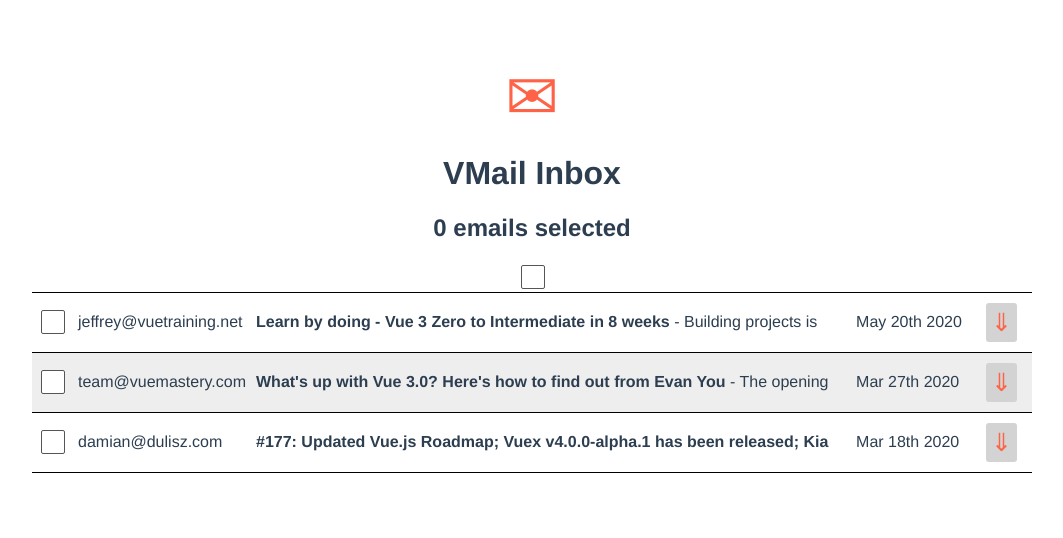
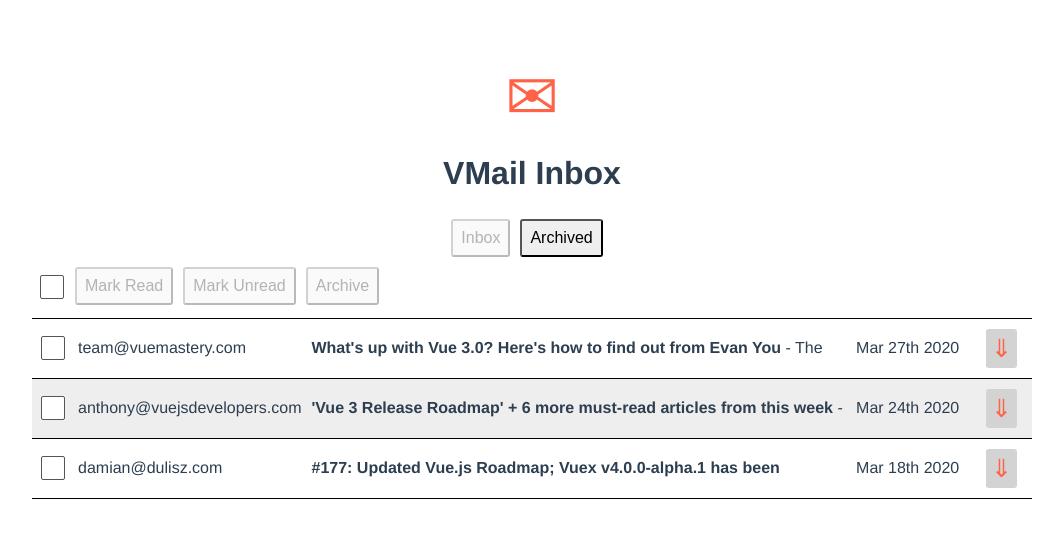
Before and after one commit to andreikurnosov/vue-mailbox, a Vue app: page / in a window 1280 px wide. Shown: the top 538 px of the page, without its empty margins (108-1171 px from the left). Built offline with nearby package versions, Linux system fonts and the light colour scheme; data requests are answered from the project's data file.

Commit message:
changing between archive and inbox screens

```diff
--- a/db.json
+++ b/db.json
@@ -7,7 +7,7 @@
       "body": "The opening keynote of VueConf US this year was Evan You (the creator of Vue), giving his State of the Vuenion address. He walked us through the journey of getting Vue 3 from a prototype to a reality the past year. He also dove into Vue's overall growth in the community.",
       "sentAt": "2020-03-27T18:25:43.511Z",
       "archived": false,
-      "read": true
+      "read": false
     },
     {
       "id": 2,
@@ -15,8 +15,8 @@
       "subject": "Learn by doing - Vue 3 Zero to Intermediate in 8 weeks",
       "body": "Building projects is one of the most effective ways to learn - and _the_ most effective way _remember_ what you've learned - but it can be frustrating.\n\nThis 8-week course takes the pain out of 'learning by doing'.\n\nEach week we give you\n\n* a project that will grow your skills without overwhelming you\n* links to hand-picked resources, such as Vue Mastery videos, that share the knowledge you'll need for the project (no more useless rabbit holes)\n* answers to any and all questions you have while working\n* feedback on your completed code (so you're only learning good habits)\n\nOur instructors are standing by to answer your questions.\n\nReady to learn?",
       "sentAt": "2020-05-20T18:25:43.511Z",
-      "read": false,
-      "archived": false
+      "read": true,
+      "archived": true
     },
     {
       "id": 3,
@@ -33,8 +33,8 @@
       "subject": "'Vue 3 Release Roadmap' + 6 more must-read articles from this week",
       "body": "Newsletter Issue #161",
       "sentAt": "2020-03-24T18:25:43.511Z",
-      "archived": true,
-      "read": false
+      "archived": false,
+      "read": true
     }
   ]
 }
--- a/src/App.vue
+++ b/src/App.vue
@@ -5,7 +5,6 @@
   <h1>
     VMail Inbox
   </h1>
-  <h2>{{ emailSelection.emails.size }} emails selected</h2>
   <Suspense>
     <template #default>
       <mail-table />
--- a/src/components/BulkActionBar.vue
+++ b/src/components/BulkActionBar.vue
@@ -1,5 +1,6 @@
 <template>
-  <div>
+  <div class="bulk-action-bar">
+    <span class="checkbox">
       <input
         type="checkbox"
         name=""
@@ -8,6 +9,24 @@
         :class="[someEmailsSelected ? 'partial-check' : '']"
         @click="bulkSelect"
       />
+    </span>
+    <span class="buttons">
+      <button
+        @click="emailSelection.markRead()"
+        :disabled="[...emailSelection.emails].every(e => e.read)"
+      >
+        Mark Read
+      </button>
+      <button
+        @click="emailSelection.markUnread()"
+        :disabled="[...emailSelection.emails].every(e => !e.read)"
+      >
+        Mark Unread
+      </button>
+      <button @click="emailSelection.markArchive()" :disabled="numberSelected === 0">
+        Archive
+      </button>
+    </span>
   </div>
 </template>
 
@@ -25,10 +44,10 @@ export default {
   setup(props) {
     let emailSelection = useEmailSelection()
     let numberSelected = computed(() => emailSelection.emails.size)
-    let numberEmails = props.emails.length
-    let allEmailsSelected = computed(() => numberSelected.value === numberEmails)
+    let numberEmails = computed(() => props.emails.length)
+    let allEmailsSelected = computed(() => numberSelected.value === numberEmails.value)
     let someEmailsSelected = computed(() => {
-      return numberSelected.value > 0 && numberSelected.value < numberEmails
+      return numberSelected.value > 0 && numberSelected.value < numberEmails.value
     })
     let bulkSelect = function() {
       if (allEmailsSelected.value) {
@@ -41,7 +60,9 @@ export default {
     return {
       allEmailsSelected,
       someEmailsSelected,
-      bulkSelect
+      bulkSelect,
+      emailSelection,
+      numberSelected
     }
   }
 }
--- a/src/components/MailTable.vue
+++ b/src/components/MailTable.vue
@@ -1,9 +1,13 @@
 <template>
-<bulk-action-bar :emails="unarchivedEmails"  />
+  <button @click="selectScreen('inbox')" :disabled="selectedScreen == 'inbox'">Inbox</button>
+  <button @click="selectScreen('archive')" :disabled="selectedScreen == 'archive'">
+    Archived
+  </button>
+  <bulk-action-bar :emails="filteredEmails" />
   <table class="mail-table">
     <tbody>
       <tr
-        v-for="email in unarchivedEmails"
+        v-for="email in filteredEmails"
         :key="email.id"
         :class="['clickable', email.read ? 'read' : '']"
       >
@@ -52,6 +56,7 @@ export default {
     let { data } = await axios.get('http://localhost:3000/emails')
     let emails = reactive(data)
     let openedEmail = ref(null)
+    let selectedScreen = ref('inbox')
 
     const sortedEmails = computed(() =>
       emails.sort((e1, e2) => {
@@ -59,7 +64,13 @@ export default {
       })
     )
 
-    const unarchivedEmails = computed(() => sortedEmails.value.filter(e => !e.archived))
+    const filteredEmails = computed(() => {
+      if (selectedScreen.value == 'inbox') {
+        return sortedEmails.value.filter(e => !e.archived)
+      } else {
+        return sortedEmails.value.filter(e => e.archived)
+      }
+    })
 
     function openEmail(email) {
       openedEmail.value = email
@@ -99,12 +110,16 @@ export default {
       }
 
       if (changeIndex) {
-        let emails = unarchivedEmails.value
+        let emails = filteredEmails.value
         let currentIndex = emails.indexOf(openedEmail.value)
         let newEmail = emails[currentIndex + changeIndex]
 
         openEmail(newEmail)
       }
+    }
+    function selectScreen(newScreen) {
+      selectedScreen.value = newScreen
+      useEmailSelection().clear()
     }
 
     return {
@@ -115,8 +130,10 @@ export default {
       format,
       emails,
       openedEmail,
-      unarchivedEmails,
-      sortedEmails
+      filteredEmails,
+      sortedEmails,
+      selectedScreen,
+      selectScreen
     }
   }
 }
--- a/src/composables/use-email-selection.js
+++ b/src/composables/use-email-selection.js
@@ -1,4 +1,5 @@
 import { reactive } from 'vue'
+import axios from 'axios'
 
 let emails = reactive(new Set())
 
@@ -21,11 +22,26 @@ export const useEmailSelection = function() {
     })
   }
 
+  let forSelected = fn => {
+    emails.forEach(email => {
+      fn(email)
+      axios.put(`http://localhost:3000/emails/${email.id}`, email)
+    })
+    clear()
+  }
+
+  let markRead = () => forSelected(e => (e.read = true))
+  let markUnread = () => forSelected(e => (e.read = false))
+  let markArchive = () => forSelected(e => (e.archived = true))
+
   return {
     emails,
     toggle,
     clear,
-    addMultiple
+    addMultiple,
+    markRead,
+    markUnread,
+    markArchive
   }
 }
 
```
Lines whose indentation alone changed are shown as unchanged.
